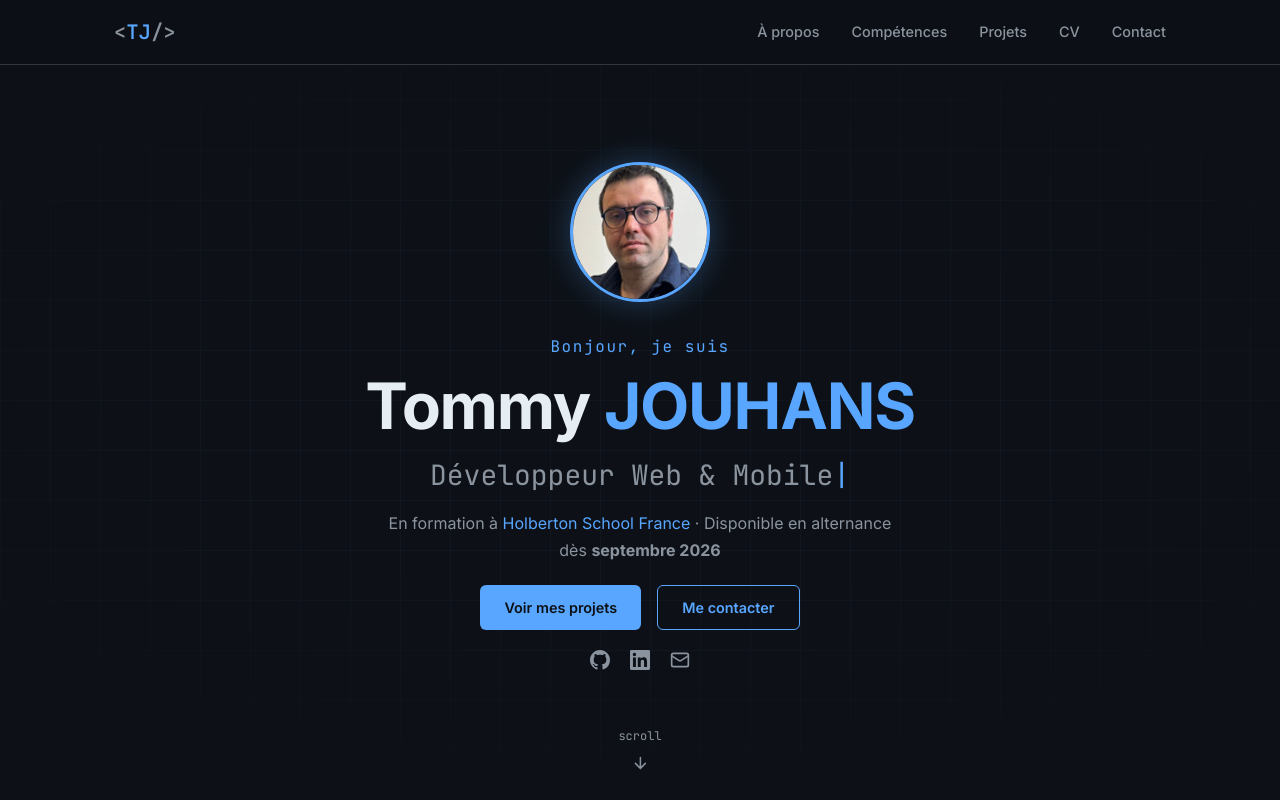
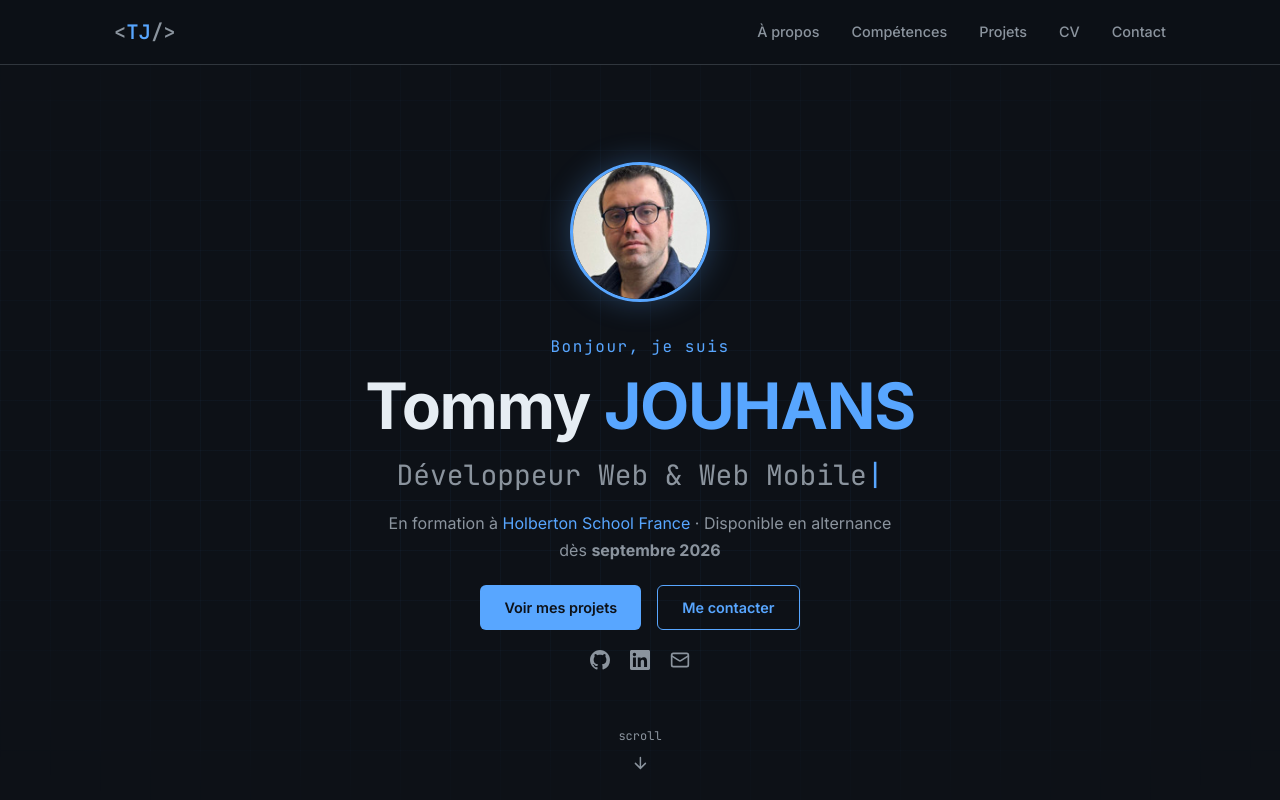
Before and after one commit to Tommy-JOUHANS/Tommy-JOUHANS, a React (Vite) app in the folder Tommy-JOUHANS.github.io/: page / in a window 1280 px wide. Shown: the top 800 px of the page. Built offline with nearby package versions, Linux system fonts and the light colour scheme.

Commit message:
site internet

```diff
--- a/Tommy-JOUHANS.github.io/src/App.jsx
+++ b/Tommy-JOUHANS.github.io/src/App.jsx
@@ -107,7 +107,7 @@ function Navbar({ activeSection }) {
 
 function Hero() {
   const [typed, setTyped] = useState('')
-  const fullText = 'Développeur Web & Mobile'
+  const fullText = 'Développeur Web & Web Mobile'
 
   useEffect(() => {
     let i = 0
```
